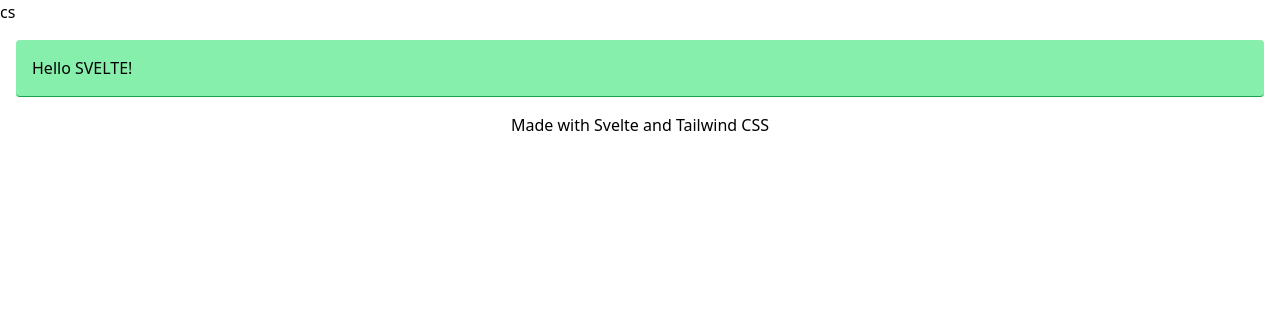
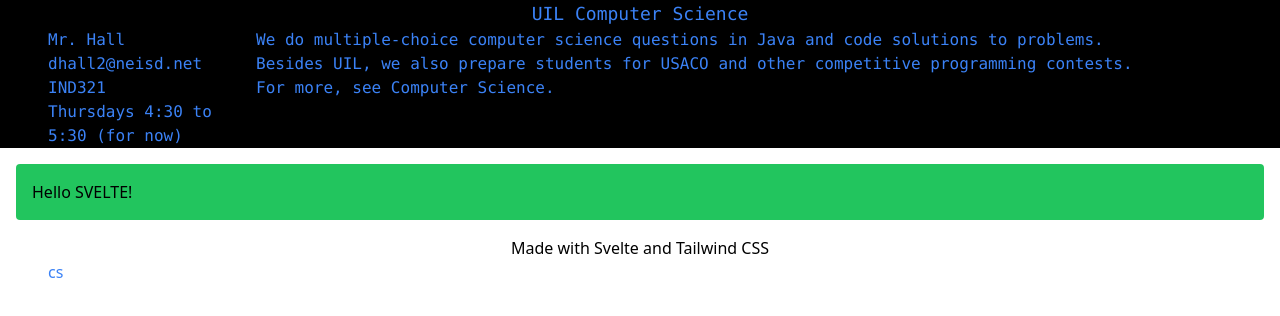
Before and after one commit to renaissancedog/svelteapp, a SvelteKit app: page / in a window 1280 px wide. Shown: the top 316 px of the page. Built offline with nearby package versions, Linux system fonts and the light colour scheme.

Commit message:
mess around w/ tailwind

```diff
--- a/src/routes/+layout.svelte
+++ b/src/routes/+layout.svelte
@@ -1 +1,2 @@
-<script>import "../app.css";</script><slot></slot>
+<script>import "../app.css";</script>
+<slot />
--- a/src/routes/+page.svelte
+++ b/src/routes/+page.svelte
@@ -2,6 +2,34 @@
     import { base } from '$app/paths';
 		let name="Svelte"
 </script>
-<a href="{base}/cs">cs</a>
-<h1 class="bg-green-300 border-green-600 border-b p-4 m-4 rounded hover:bg-blue-600">Hello {name.toUpperCase()}!</h1>
-<p class="text-center">Made with Svelte and Tailwind CSS</p>
+<html class="bg-black" lang="en">
+  <head>
+    <meta charset="utf-8">
+    <meta name="viewport" content="width=device-width, initial-scale=1">
+    <title>UIL Computer Science</title>
+  </head>
+  <body class="font-mono">
+    <main class="text-blue-500 mx-auto">
+      <header>
+        <h1 class="text-lg text-center">UIL Computer Science</h1>
+      </header>
+      <div class="flex">
+        <div class="border-solid border-green-500 basis-1/5 pl-12">
+          <p class="leading-6">Mr. Hall</p>
+          <p>dhall2@neisd.net</p>
+          <p>IND321</p>
+          <p>Thursdays 4:30 to 5:30 (for now)</p>
+        </div>
+        <div class="basis-4/5 pr-12">
+          <p>We do multiple-choice computer science questions in Java and code solutions to problems.</p>
+          <p>Besides UIL, we also prepare students for USACO and other competitive programming contests.</p>
+          <p> For more, see <a href="https://www.uiltexas.org/academics/stem/computer-science" target="_blank">Computer Science.</a></p>
+        </div>
+      </div>
+    </main>
+  </body>
+</html>
+<h1 class="bg-green-500 p-4 m-4 rounded hover:bg-blue-500">Hello {name.toUpperCase()}!</h1>
+<p class="text-center">Made with Svelte and Tailwind CSS</p><nav>
+	<a class="text-blue-500 p-12" href="{base}/cs">cs</a>
+</nav>
```
